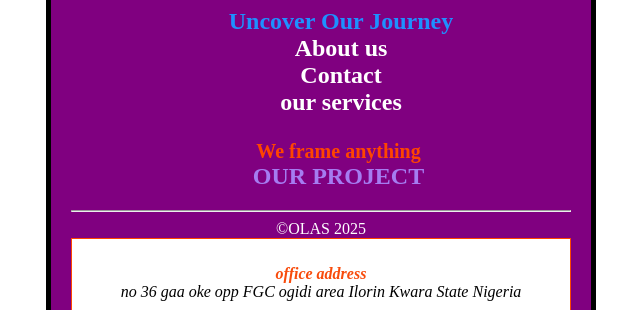
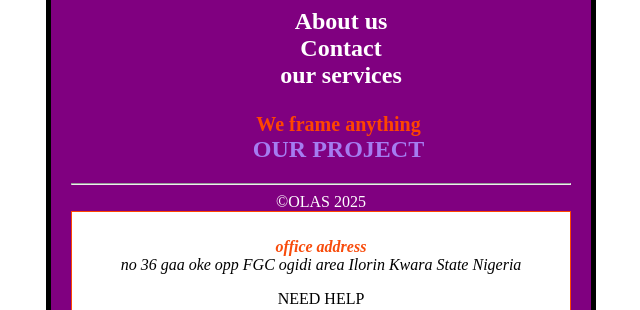
Before and after one commit to abumilo99/olas-artandprint, a plain HTML site: page index.html in a window 1280 px wide. Shown: the part 406-716 px from the top of the page, without its empty margins (319-959 px from the left). Drawn offline with Linux system fonts and the light colour scheme.

Commit message:
Update index.html

```diff
--- a/index.html
+++ b/index.html
@@ -27,7 +27,7 @@
 <div class="down">
 
     <ul> <!--here is the details element-->
-        <li id="get">Uncover Our Journey</li>
+
       <div class="aboutus">  <details><summary><li>About us</li></summary><p>At OLAS Arts Print & Techincal Design,
          we belive in transforming space and brands with creativity
          and precision. Founded by Nurudeen olatuji,
```
